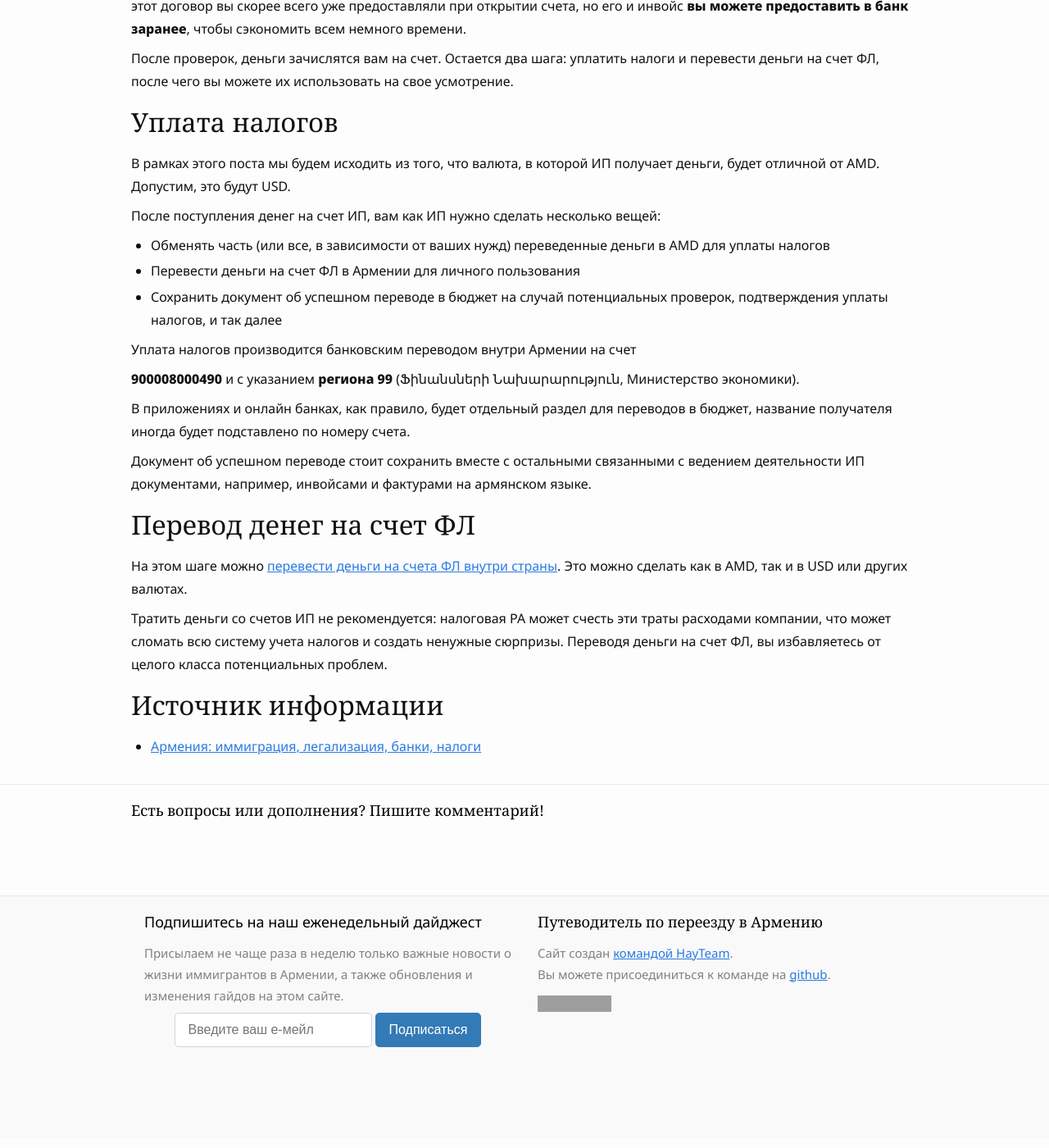
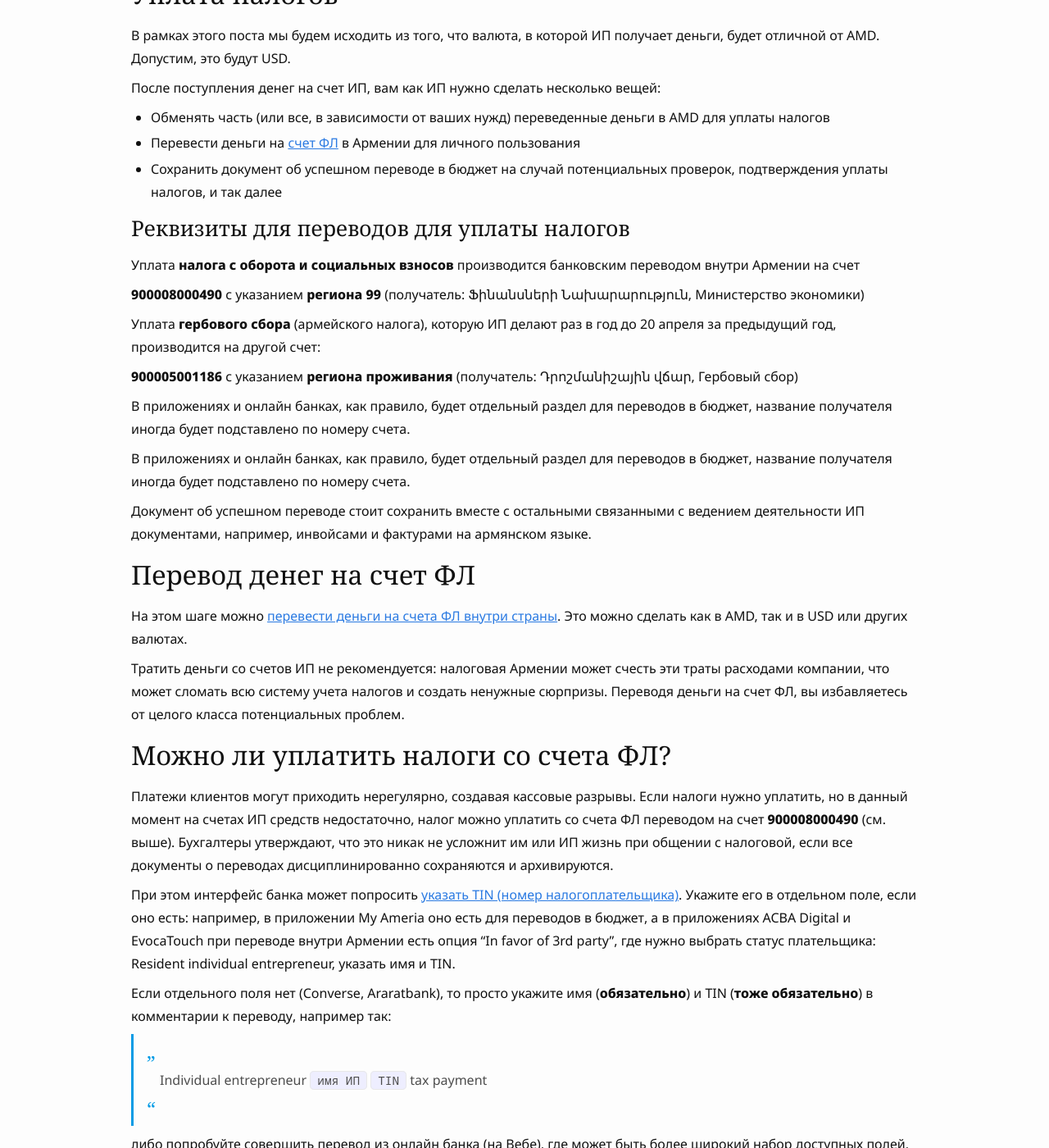
Before and after one commit to haywiki/haywiki.github.io, a Jekyll site: the page built from business/ip-money.md, in a window 1280 px wide and 1400 px high, scrolled down 2501 px. Shown: the whole window at 82% size. Built offline with Jekyll 4.4.1, drawn with Linux system fonts in a browser that asks for light colours; nearby versions of some CDN libraries; a script that is not in the unit is left out; some of the changed text lies outside the part shown; grey boxes are pictures that could not be loaded.

Commit message:
обновлена информация по работе ип

````diff
--- a/business/ip-money.md
+++ b/business/ip-money.md
@@ -22,17 +19,9 @@ parent_url: /business/ip.html
 Maria Immigrantova IE, payment per invoice PROJ-000012
 ```
 
-После создания инвойса отправьте его своему бухгалтеру. Он(а) сформирует для вас счет-фактуру на армянском
-(по сути тот же инвойс, но в виде, используемом налоговой РА), а также рассчитает количество налогов к уплате.
-
-Все инвойсы и счета-фактуры, подготовленные бухгалтером, **стоит сохранять как минимум в виде цифровых документов**,
-и хотя бы в двух копиях (например, в облачном сервисе вроде Google Drive и на локальном диске или носителе).
+Все инвойсы и счета-фактуры, подготовленные бухгалтером, **стоит сохранять как минимум в виде цифровых документов**, и хотя бы в двух копиях (например, в двух облачных сервисах вроде Google Drive и на локальном диске).
 
 Перед получением первого перевода лучше заранее связаться с банком и предоставить invoice, оплату по которому вы ожидаете.
-
-В зависимости от условий контракта, деньги могут быть переведены сразу или в течение какого-то периода времени.
-Очень частыми являются условия [net30, то есть, клиент может оплатить выставленный счет в течение 30 дней](https://gocardless.com/guides/posts/what-does-net-30-mean-finance/)
-с даты, указанной в нём.
 
 ### Получение банковских переводов через Wise
 
@@ -47,13 +36,13 @@ Maria Immigrantova IE, payment per invoice PROJ-000012
 
 ### Получение банковских переводов через Payoneer {#payoneer}
 
-Payoneer особенно интересен тогда, когда клиент или площадка для работы не готовы принимать банковские реквизиты в РА
+Payoneer особенно интересен тогда, когда клиент или площадка для работы не готовы принимать банковские реквизиты в Армении
 и им требуется «местный» банковский счет. Например, на таких условиях выплаты разработчикам делает Google Play.
 
-В посте можно найти не только детальные инструкции по заведению счета в Payoneer для ИП в РА, но несколько реферальных
+В посте можно найти не только детальные инструкции по заведению счета в Payoneer для ИП в Армении, но несколько реферальных
 ссылок, представленных компанией нашему сообществу.
 
-- [Инструкция по получение денег на Payoneer](https://www.notion.so/am-banking-and-immigration/Payoneer-e25a51e21e56498fa3e72efd5fdab4e3)
+- [Инструкция по получению денег на Payoneer](https://www.notion.so/e25a51e21e56498fa3e72efd5fdab4e3)
 - [Та же инструкция в виде PDF](/files/ip-payoneer.pdf)
 
 Нам не известны такие примеры на практике, но имея сертификат ИП и не имея загранпаспорта в теории можно
@@ -61,33 +50,25 @@ Payoneer особенно интересен тогда, когда клиент
 
 ## Подготовка к переводу денег
 
-Перед или сразу после отправки первого инвойса, вам нужно предоставить клиенту реквизиты вашего банковского счета ИП.
-Они должны быть доступны в онлайн банке, мобильном приложении или бумажном приложении к договору с банком.
+Перед или сразу после отправки первого инвойса, вам нужно предоставить клиенту реквизиты вашего банковского счета ИП. Они должны быть доступны в онлайн банке, мобильном приложении или бумажном приложении к договору с банком.
 
-Также вы предоставляете свой TIN (номер налогоплательщика): номер TIN из вашего сертификата ИП. У ИП отдельный TIN от
-вашего личного (как физического лица) TIN, **ни в коем случае** не нужно предоставлять ваш личный TIN (если вы его знаете)
-или [ваш социальный номер в Армении](../documents/social-number.md).
+Также вы предоставляете свой TIN (номер налогоплательщика): номер TIN из вашего сертификата ИП. У ИП отдельный TIN от вашего личного (как физического лица) TIN, **ни в коем случае** не нужно предоставлять ваш личный TIN (если вы его знаете) или [ваш социальный номер в Армении](../documents/social-number.md).
 
 Перед отправкой перевода банк-отправитель может запросить у клиента определенные данные для осуществления перевода:
 
-- Контракт, invoice, TIN получателя. Эти данные у клиента уже должны быть на момент отправки перевода
+- Контракт, invoice, [TIN получателя, то есть ваш](https://www.notion.so/TIN-99aea3837744412c8146664ff46687ae). Эти данные у клиента уже должны быть на момент отправки перевода
 - Гражданство получателя, место рождения, дату рождения, номер идентификационного документа (загранпаспорта РФ или паспорта другой страны). Эти данные у вас запросят отдельно. Это необходимо, чтобы банк-отправитель убедился, что вы не находитесь в санкционных списках или не связаны, например, родством с человеком, находящимся в санкционных списках
-- Адрес получателя. Обязательно указывайте адрес в Армении, как правило, имеет смысл указывать тот же самый, что в вашем ИП сертификате
+- [Адрес получателя](https://www.notion.so/914dc5980f964cebaccd9a7c3240ec68). Обязательно указывайте адрес в Армении, как правило, имеет смысл указывать тот же самый, что в вашем ИП сертификате
 
 Предоставьте эти данные клиенту и отнеситесь с пониманием к запросу.
 
 ## Получение денег
 
-После этого перевод проходит проверки со стороны банка-отправителя и уходит. О сроках переводов и влияющих на это
-факторах мы когда-нибудь напишем небольшой пост отдельно, но для первого банковского перевода это может быть и
-5-15 дней. Не стоит переживать.
+После этого перевод проходит проверки со стороны банка-отправителя и уходит. О сроках переводов и влияющих на это факторах мы когда-нибудь напишем небольшой пост отдельно, но для первого банковского перевода это может быть и 5-15 дней. Не стоит переживать.
 
-Когда деньги поступят в ваш банк, банк проведет свои проверки и может запросить у вас договор и инвойс. Собственно,
-этот договор вы скорее всего уже предоставляли при открытии счета, но его и инвойс
-**вы можете предоставить в банк заранее**, чтобы сэкономить всем немного времени.
+Когда деньги поступят в ваш банк, банк проведет свои AML проверки и может запросить у вас договор и инвойс. Собственно, этот договор вы скорее всего уже предоставляли при открытии счета, но его и инвойс **вы можете предоставить в банк заранее**, чтобы сэкономить всем немного времени.
 
-После проверок, деньги зачислятся вам на счет. Остается два шага: уплатить налоги и перевести деньги на счет ФЛ, после
-чего вы можете их использовать на свое усмотрение.
+После проверок, деньги зачислятся вам на счет. Остается два шага: уплатить налоги и перевести деньги на счет ФЛ, после чего вы можете их использовать на свое усмотрение.
 
 ## Уплата налогов
 
@@ -96,12 +77,20 @@ Payoneer особенно интересен тогда, когда клиент
 После поступления денег на счет ИП, вам как ИП нужно сделать несколько вещей:
 
 - Обменять часть (или все, в зависимости от ваших нужд) переведенные деньги в AMD для уплаты налогов
-- Перевести деньги на счет ФЛ в Армении для личного пользования
+- Перевести деньги на [счет ФЛ](https://www.notion.so/24a38a705e684109bf680907c140912e) в Армении для личного пользования
 - Сохранить документ об успешном переводе в бюджет на случай потенциальных проверок, подтверждения уплаты налогов, и так далее
 
-Уплата налогов производится банковским переводом внутри Армении на счет
+### Реквизиты для переводов для уплаты налогов
 
-**900008000490** и с указанием **региона 99** (Ֆինանսների Նախարարություն, Министерство экономики).
+Уплата **налога с оборота и социальных взносов** производится банковским переводом внутри Армении на счет
+
+**900008000490** с указанием **региона 99** (получатель: Ֆինանսների Նախարարություն, Министерство экономики)
+
+Уплата **гербового сбора** (армейского налога), которую ИП делают раз в год до 20 апреля за предыдущий год, производится на другой счет:
+
+**900005001186** с указанием **региона проживания** (получатель: Դրոշմանիշային վճար, Гербовый сбор)
+
+В приложениях и онлайн банках, как правило, будет отдельный раздел для переводов в бюджет, название получателя иногда будет подставлено по номеру счета.
 
 В приложениях и онлайн банках, как правило, будет отдельный раздел для переводов в бюджет, название получателя иногда
 будет подставлено по номеру счета.
@@ -113,10 +102,24 @@ Payoneer особенно интересен тогда, когда клиент
 
 На этом шаге можно [перевести деньги на счета ФЛ внутри страны](../money/bank-transfer-am.md). Это можно сделать как в AMD, так и в USD или других валютах.
 
-Тратить деньги со счетов ИП не рекомендуется: налоговая РА может счесть эти траты расходами компании, что может сломать
+Тратить деньги со счетов ИП не рекомендуется: налоговая Армении может счесть эти траты расходами компании, что может сломать
 всю систему учета налогов и создать ненужные сюрпризы. Переводя деньги на счет ФЛ, вы избавляетесь от целого
 класса потенциальных проблем.
 
+## Можно ли уплатить налоги со счета ФЛ?
+
+Платежи клиентов могут приходить нерегулярно, создавая кассовые разрывы. Если налоги нужно уплатить, но в данный момент на счетах ИП средств недостаточно, налог можно уплатить со счета ФЛ переводом на счет **900008000490** (см. выше). Бухгалтеры утверждают, что это никак не усложнит им или ИП жизнь при общении с налоговой, если все документы о переводах дисциплинированно сохраняются и архивируются.
+
+При этом интерфейс банка может попросить [указать TIN (номер налогоплательщика)](https://www.notion.so/TIN-99aea3837744412c8146664ff46687ae). Укажите его в отдельном поле, если оно есть: например, в приложении My Ameria оно есть для переводов в бюджет, а в приложениях ACBA Digital и EvocaTouch при переводе внутри Армении есть опция “In favor of 3rd party”, где нужно выбрать статус плательщика: Resident individual entrepreneur, указать имя и TIN.
+
+Если отдельного поля нет (Converse, Araratbank), то просто укажите имя (**обязательно**) и TIN (**тоже обязательно**) в комментарии к переводу, например так:
+
+> Individual entrepreneur `имя ИП` `TIN` tax payment
+
+либо попробуйте совершить перевод из онлайн банка (на Вебе), где может быть более широкий набор доступных полей.
+
 ## Источник информации
 
-- [Армения: иммиграция, легализация, банки, налоги](https://t.me/am_banking_and_residency)
+- [Армения: ВНЖ, банки, налоги](https://t.me/am_banking_and_residency)
+- [Как открыть ИП в Армении без посредников](https://www.notion.so/24deb1810d064c3280501dd3444e19c7)
+- [ИП в Армении: выставление invoice и уплата налогов](https://www.notion.so/189ce7b4348741d7be33cd1ab6d3923b)
````
Also changed, not shown: other parts of business/ip-money.md (+2 -5 lines), business/ip-wise.md (+2 -2 lines), business/ip.md (+26 -23 lines), business/ru-ip-close.md (+1 -1 lines).
